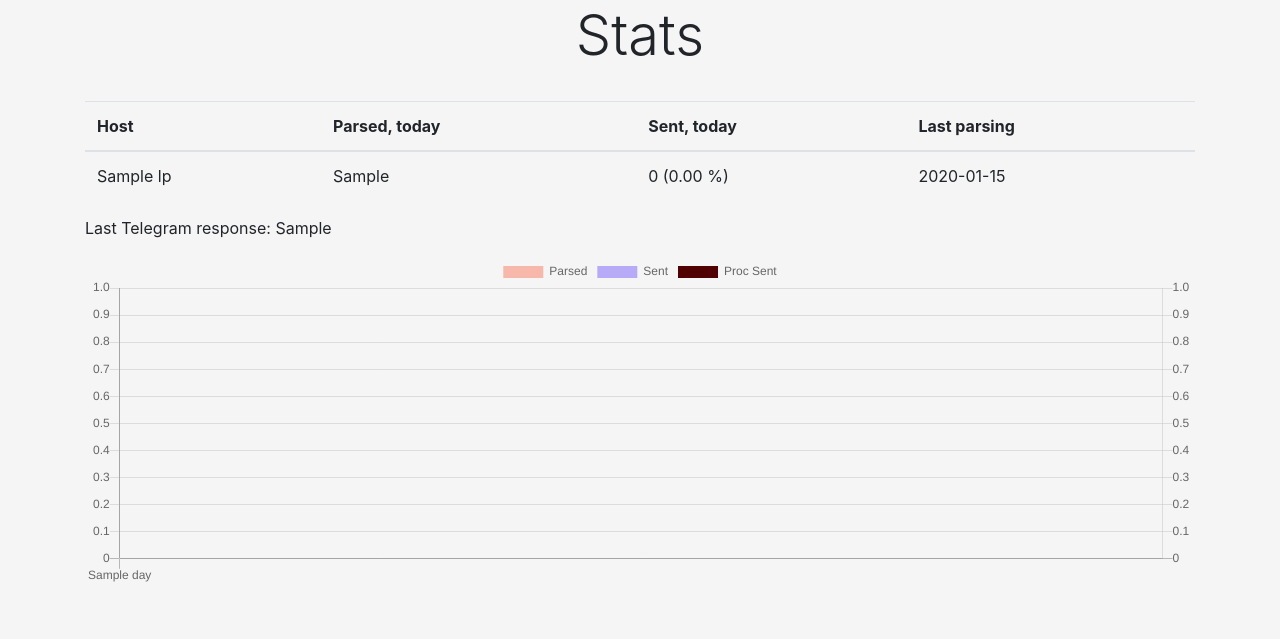
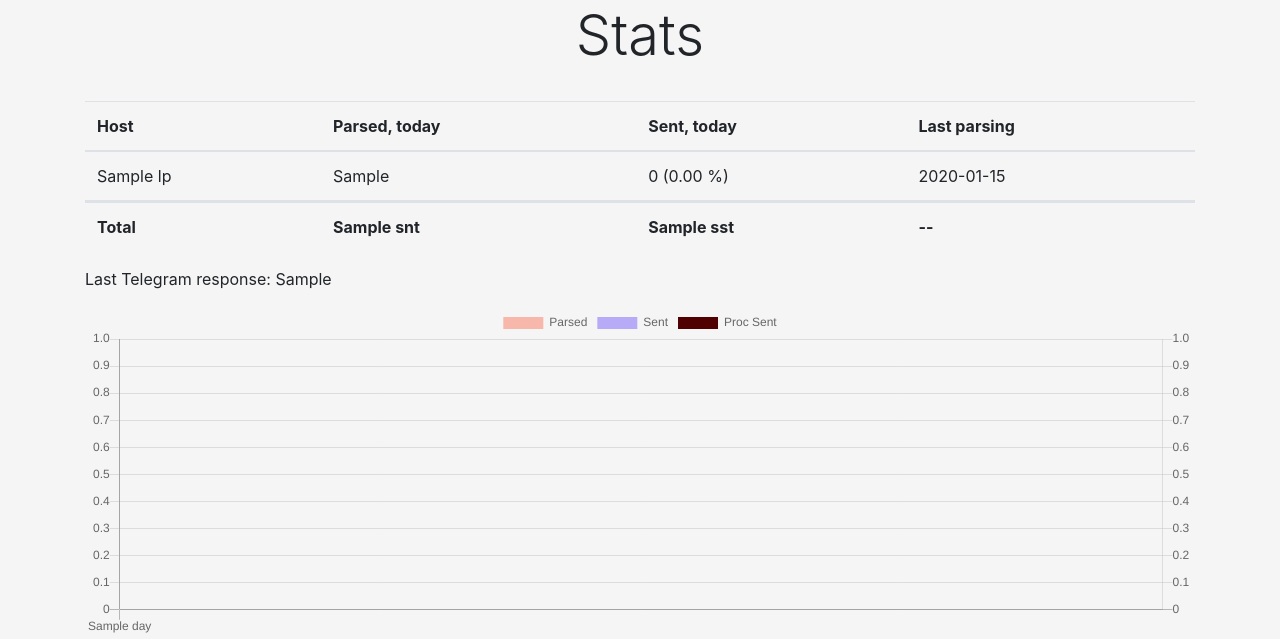
Before and after one commit to alex-berk/freelance_bot, a Flask app: template templates/home.html in a window 1280 px wide. Shown: the part 133-772 px from the top of the page. Run offline with Flask 2, Linux system fonts and the light colour scheme; the template is opened without the code that fills it: most values are stand-ins (such as "Sample title", 1, 10 or a date in 2020); parts of the project's set-up code (start-up, migrations or seed data) failed here and were passed over; some libraries are stand-ins or nearby versions.

Commit message:
Added totals row with droping filters on click

```diff
--- a/static/style.css
+++ b/static/style.css
@@ -7,3 +7,7 @@ tr:hover td{
 	cursor: pointer;
 	background-color: #e8e8e8;
 }
+table tr.totals td {
+	font-weight: bold;
+	border-top: 3px solid #dee2e6;
+}
--- a/templates/home.html
+++ b/templates/home.html
@@ -23,6 +23,12 @@
           <td>{{ time }}</td>
         </tr>
         {% endfor %}
+        <tr class="totals">
+          <td>Total</td>
+          <td>{{ snt }}</td>
+          <td>{{ sst }}</td>
+          <td> -- </td>
+        </tr>
        </tbody>
      </table>
     </div>
```
